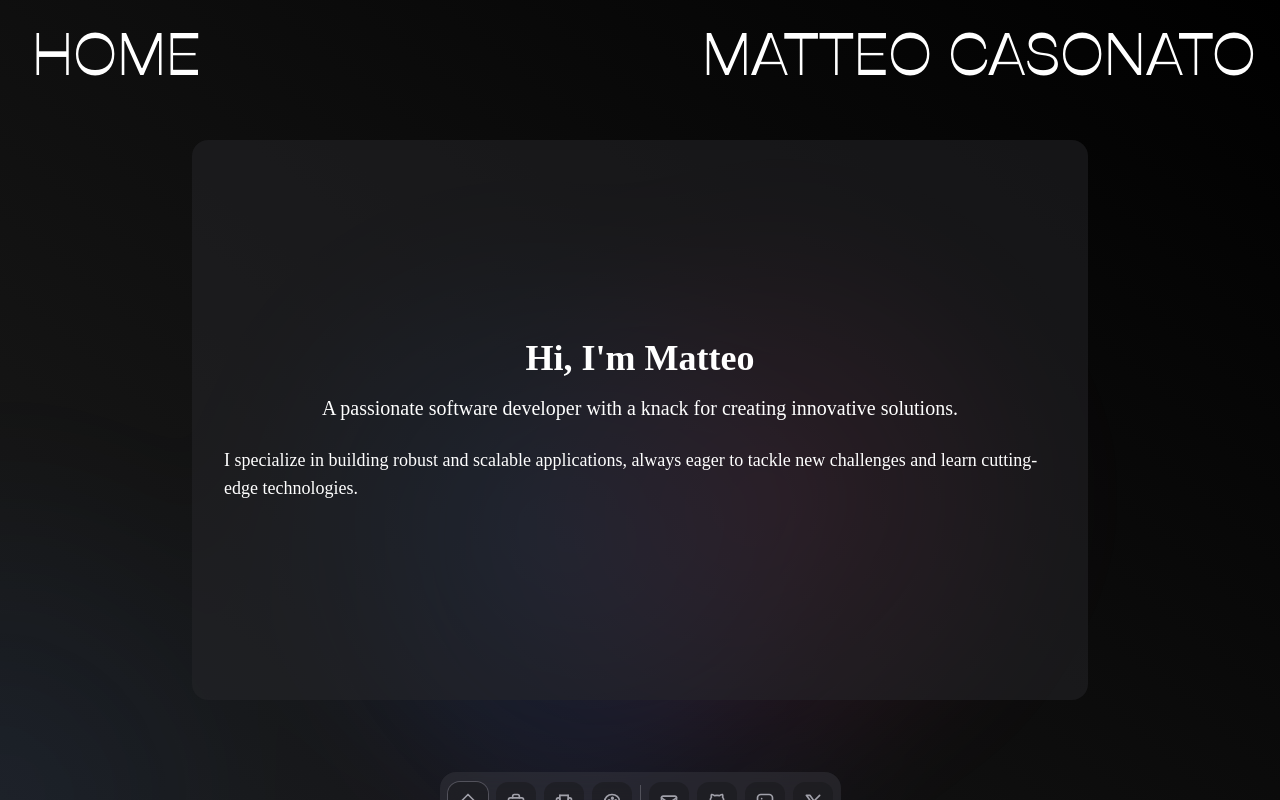
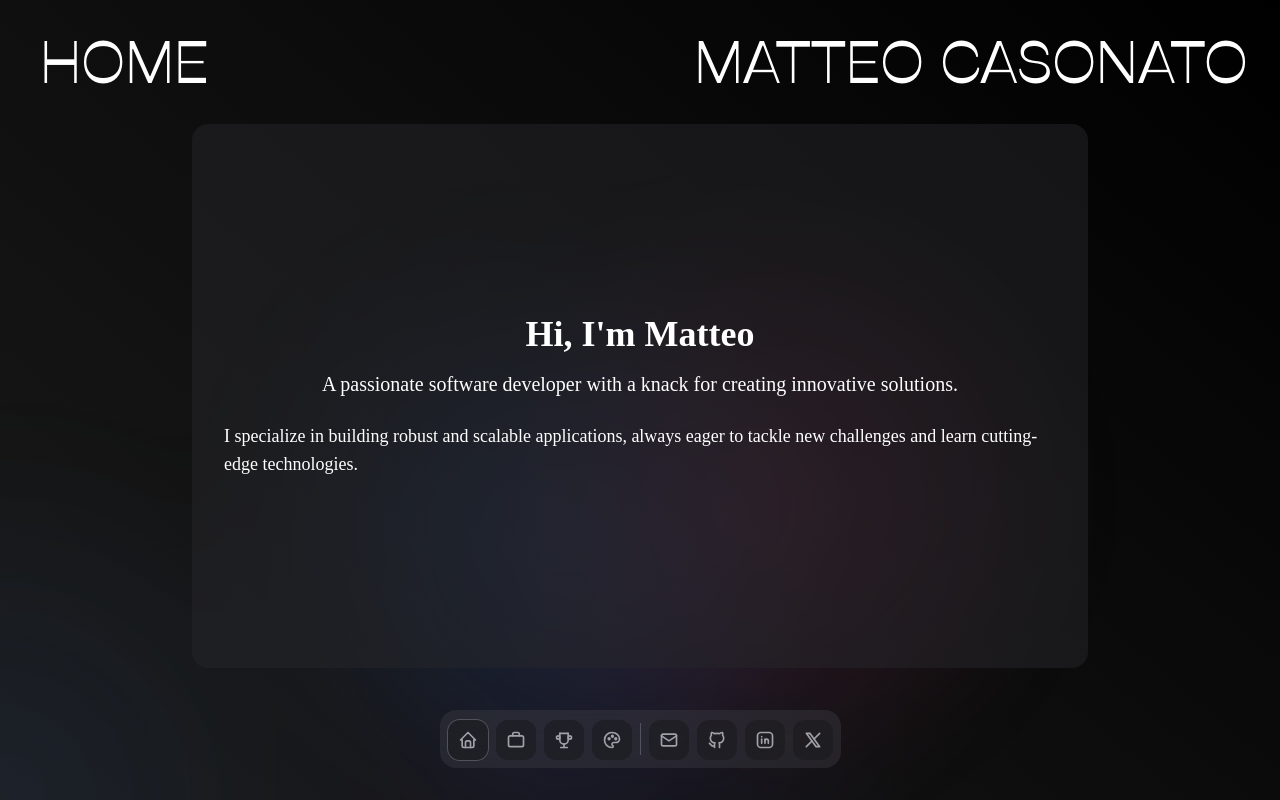
Before and after one commit to 0xCaso/my-portfolio, a Next.js app: page / in a window 1280 px wide. Built offline with nearby package versions, Linux system fonts and the light colour scheme; a web font is replaced by a local one.

Commit message:
layout fixes

```diff
--- a/src/app/page.tsx
+++ b/src/app/page.tsx
@@ -44,8 +44,8 @@ export default function Home() {
     });
 
   return (
-    <main className="flex flex-col h-screen bg-base-100 overflow-hidden">
-      <header className="flex-shrink-0 bg-base-100 p-6 w-full z-10">
+    <main className="flex flex-col min-h-screen bg-base-100">
+      <header className="flex-shrink-0 bg-base-100 p-8 w-full z-10">
         <div className="flex w-full justify-between">
           <FlipWords
             word={activeSection.toUpperCase()} // Use FlipWords component with a single word
@@ -57,12 +57,12 @@ export default function Home() {
         </div>
       </header>
 
-      <div className="flex-grow flex items-center justify-center px-4 py-8 z-10">
-        <div className="relative w-full max-w-4xl h-[70vh] rounded-2xl bg-zinc-800 bg-opacity-50 overflow-hidden">
+      <div className="flex items-center justify-center z-10 overflow-auto">
+        <div className="relative w-full max-w-4xl h-[calc(100vh-16rem)] rounded-2xl bg-zinc-800 bg-opacity-50 overflow-hidden">
           <div
             className={cn(
               sectionClass(Section.HOME),
-              "text-white p-8 flex flex-col items-center justify-center",
+              "text-white p-8 flex flex-col items-center justify-center h-full",
             )}
           >
             <h1 className="text-4xl font-bold mb-4">Hi, I'm Matteo</h1>
@@ -80,7 +80,7 @@ export default function Home() {
           <div
             className={cn(
               sectionClass(Section.EXPERIENCE),
-              "p-8 space-y-8 min-h-full overflow-y-auto",
+              "p-8 space-y-8 h-full overflow-y-auto",
             )}
           >
             {experiences.map((exp, index) => (
--- a/src/components/Footer.tsx
+++ b/src/components/Footer.tsx
@@ -68,7 +68,7 @@ export function FloatingDockCustom({
     },
   ];
   return (
-    <div className="flex items-center justify-center w-full py-10">
+    <div className="flex items-center justify-center w-full p-8">
       <FloatingDock
         mobileClassName="translate-y-20" // only for demo, remove for production
         items={links.map((link) => ({
@@ -93,7 +93,7 @@ export const Footer = ({
   setSection: (newSection: Section) => void;
 }) => {
   return (
-    <footer className="flex-shrink-0 bg-base-100 z-20">
+    <footer className="flex-shrink-0 bg-base-100 z-20 w-full fixed bottom-0">
       <FloatingDockCustom
         sections={sections}
         currentSection={currentSection}
```
